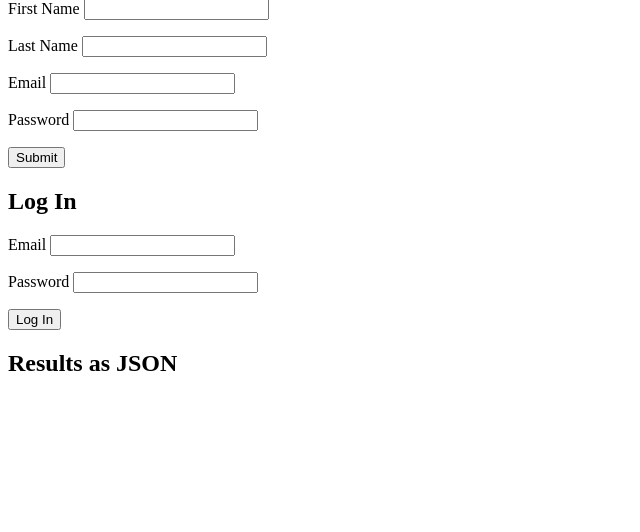
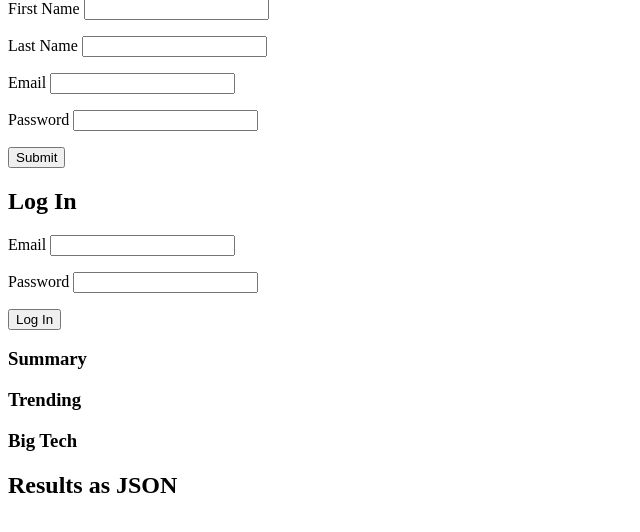
Before and after one commit to Laurens-GitHub/Project-Money, a Flask app: template templates/homepage.html in a window 1280 px wide. Shown: the part 175-707 px from the top of the page, without its empty margins (0-640 px from the left). Run offline with Flask 2, Linux system fonts and the light colour scheme; the template is opened without the code that fills it, so the values that code supplies are empty.

Commit message:
trending and big tech added to homepage

```diff
--- /dev/null
+++ b/market_news.py
@@ -0,0 +1,15 @@
+import os
+import newsapi
+from newsapi import NewsApiClient
+
+NEWS_KEY = os.environ['NEWS_KEY']
+HEADERS = {'X-API-KEY': NEWS_KEY}
+
+def get_news():
+    """Gets US business news"""
+    newsapi = NewsApiClient(NEWS_KEY)
+    top_headlines = newsapi.get_top_headlines(
+                                          category='business',
+                                          country='us',
+                                          language='en')
+    return top_headlines
--- a/requirements.txt
+++ b/requirements.txt
@@ -7,7 +7,7 @@ idna==3.2
 itsdangerous==2.0.1
 Jinja2==3.0.1
 MarkupSafe==2.0.1
-newsapi-python
+newsapi-python==0.2.6
 psycopg2-binary==2.8.6
 pylint-flask-sqlalchemy==0.1.0
 pylint-flask==0.6
--- a/server.py
+++ b/server.py
@@ -1,15 +1,14 @@
 """Server for Ticker app."""
 
+import os
+from pprint import pformat
 from flask import Flask, render_template, request, flash, session, redirect
-from pprint import pformat
-import os
 import requests
 from model import connect_to_db, db
 import crud
 import yfapi
+import market_news
 from jinja2 import StrictUndefined
-import http.client, urllib.parse
-from newsapi import NewsApiClient
 
 app = Flask(__name__)
 app.secret_key = "dev"
@@ -17,8 +16,6 @@ app.jinja_env.undefined = StrictUndefined
 STOCKS_KEY = os.environ['YAHOO_KEY']
 RAPID_KEY = os.environ['RAPID_KEY']
 NEWS_KEY = os.environ['NEWS_KEY']
-NEWS_KEY2 = os.environ['NEWS_KEY2']
-
 
 #remove in production
 app.config['PRESERVE_CONTEXT_ON_EXCEPTION'] = True
@@ -31,23 +28,13 @@ app.config['PRESERVE_CONTEXT_ON_EXCEPTION'] = True
 def show_stock_data():
     """Shows stock data"""
 
-    quote_url = "https://yfapi.net/v6/finance/quote"
-    quote_query = {"symbols":".INX,NDAQ,AAPL,MSFT,GOOGL,AMZN,FB"}
-    headers = {'X-API-KEY': STOCKS_KEY}
-    quotes = requests.request("GET", quote_url, headers=headers, params=quote_query)
-    quotes_json = quotes.json()
+    news_json = market_news.get_news()
 
-    newsapi = NewsApiClient(NEWS_KEY)
-    top_headlines = newsapi.get_top_headlines(
-                                          category='business',
-                                          country='us',
-                                          language='en')
 
     return render_template('homepage.html',
-                           pformat=pformat,
-                           quote_data=quotes_json,
-                        #    trend_data=trends_json,
-                           news_data=top_headlines)
+                           pformat=pformat, news_data=news_json)
+                        #    quote_data=quotes_json)
+                        #    )
 
 @app.route('/market_summary.json')
 def send_market_summary():
@@ -64,6 +51,22 @@ def send_trending_stocks():
     trends_json = yfapi.get_trending()
 
     return trends_json
+
+@app.route('/big_tech.json')
+def send_tech_stocks():
+    """Sends data for major tech stocks"""
+
+    tech_json = yfapi.get_big_tech()
+
+    return tech_json
+
+# @app.route('/market_news.json')
+# def send_market_news():
+#     """Sends data for latest US business news"""
+
+#     news_json = market_news.get_news()
+
+#     return news_json
 
 #=======================================#
 ###############   QUOTES   ##############
--- a/static/js/homepage.js
+++ b/static/js/homepage.js
@@ -1,7 +1,8 @@
+//////////  SUMMARY  \\\\\\\\\\\\\\
+
 function getSummary() {
 
     fetch("/market_summary.json")
-
       .then((response) => response.json())
       //waits for a response, in json format
       .then((data) => insertSummaryData(data));
@@ -9,27 +10,30 @@ function getSummary() {
     //    console.log("function has run")
     //   debugger;
     };
-  const insertTrendingData = (response) => {
+  const insertSummaryData = (response) => {
     // Once the data has been provided by the server,
     // insert it into the page as an HTML string.
     const indexes = response['marketSummaryResponse']['result'];
     console.log("attempting insert")
     const container = document.querySelector("#summary");
-
     // empty the container so it has no content
     container.innerHTML = "";
 
     for (let i=0; i<indexes.length; i++) {
-
-      createCardAndAddToContainer(
-      market = indexes[i].get(['shortName'], '-'),
-      price = indexes[i].get(['regularMarketPrice']['fmt'], '-'),
-      change = indexes[i].get(['regularMarketChange']['fmt'], '-'),
-      pct_change =  indexes[i].get(['regularMarketChangePercent']['fmt'], '-')
+        if (indexes[i]['shortName'] == undefined) {
+            market = indexes[i]['exchange']
+        } else {
+            market = indexes[i]['shortName']
+        }
+        createSummaryAndAddToContainer(
+        market,
+        price = indexes[i]['regularMarketPrice']['fmt'],
+        change = indexes[i]['regularMarketChange']['fmt'],
+        pct_change =  indexes[i]['regularMarketChangePercent']['fmt']
       );
     }
   };
-  const createCardAndAddToContainer = (market, price, change, pct_change) => {
+  const createSummaryAndAddToContainer = (market, price, change, pct_change) => {
     const cardElement = document.createElement("div");
     cardElement.classList.add("card");
     cardElement.innerHTML = `
@@ -41,48 +45,69 @@ function getSummary() {
     document.querySelector("#summary").append(cardElement);
   };
 
-
-// TRENDING
+////////////  TRENDING  \\\\\\\\\\\\\\
 
 function getTrending() {
     fetch("/trending_stocks.json")
+      .then((response) => response.json())
+      .then((data) => insertTrendData(data));
 
-      .then((response) => response.json())
-      //waits for a response, in json format
-      .then((data) => insertTrendData(data));
-      //takes the json that is returned, and passes it into the insertCardData function
-    //    console.log("function has run")
-    //   debugger;
     };
   const insertTrendData = (response) => {
-    // Once the data has been provided by the server,
-    // insert it into the page as an HTML string.
-    const trending_stocks = response['finance']['result']['quotes'];
-    console.log("attempting insert")
-    debugger;
+
+    const trending_stocks = response['finance']['result'][0]['quotes'];
     const container = document.querySelector("#trending");
-
-    // empty the container so it has no content
     container.innerHTML = "";
 
-    for (let i=0; i<indexes.length; i++) {
-
+    for (let i=0; i<trending_stocks.length; i++) {
       createTrendAndAddToContainer(
-      market = indexes[i].get(['shortName'], '-'),
-      price = indexes[i].get(['regularMarketPrice']['fmt'], '-'),
-      change = indexes[i].get(['regularMarketChange']['fmt'], '-'),
-      pct_change =  indexes[i].get(['regularMarketChangePercent']['fmt'], '-')
+      trender = trending_stocks[i]['symbol']
       );
     }
   };
-  const createTrendAndAddToContainer = (market, price, change, pct_change) => {
+    const createTrendAndAddToContainer = (trender) => {
         const cardElement = document.createElement("div");
         cardElement.classList.add("card");
         cardElement.innerHTML = `
-        <p>${market}</p>
+            <p>${trender}</p>
+
+            `;
+    document.querySelector("#trending").append(cardElement);
+};
+
+////////////  MAJOR TECH  \\\\\\\\\\\\\\
+
+function getBigTech() {
+    fetch("/big_tech.json")
+      .then((response) => response.json())
+      .then((data) => insertTechData(data));
+
+    };
+  const insertTechData = (response) => {
+
+    const tech_stocks = response['quoteResponse']['result'];
+    const container = document.querySelector("#big-tech");
+    container.innerHTML = "";
+
+    for (let i=0; i<tech_stocks.length; i++) {
+        createStockAndAddToContainer(
+        symbol = tech_stocks[i]['symbol'],
+        price = tech_stocks[i]['regularMarketPrice'],
+        change = tech_stocks[i]['regularMarketChange'],
+        pct_change = tech_stocks[i]['regularMarketChangePercent']
+        );
+    }
+    };
+    const createStockAndAddToContainer = (symbol, price, change, pct_change) => {
+        const cardElement = document.createElement("div");
+        cardElement.classList.add("card");
+        cardElement.innerHTML = `
+            <p>${symbol}</p>
             <p>${price}</p>
             <p>${change}</p>
             <p>${pct_change}</p>
             `;
-    document.querySelector("#trending").append(cardElement);
+    document.querySelector("#big-tech").append(cardElement);
 };
+
+////////////  MARKET NEWS  \\\\\\\\\\\\\\
--- a/templates/base.html
+++ b/templates/base.html
@@ -3,6 +3,10 @@
   <head>
     <meta charset="utf-8">
     <meta name="viewport" content="width=device-width">
+    <link rel="icon" type="image/png" sizes="32x32" href="/static/img/favicon-16x16.png">
+    <link rel="icon" type="image/png" sizes="16x16" href="/static/img/favicon-32x32.png">
+    <link rel="manifest" href="/static/img/site.webmanifest">
+
     <title>
       {% block title %}{% endblock %}
     </title>
--- a/templates/homepage.html
+++ b/templates/homepage.html
@@ -48,27 +48,34 @@
   </form>
 {% endif %}
 
+<h3>Summary</h3>
 <div id="summary">
 
 </div>
 
+<h3>Trending</h3>
 <div id="trending">
+
+</div>
+
+<h3>Big Tech</h3>
+<div id="big-tech">
 
 </div>
 
     <div id="results-as-json">
         <h2>Results as JSON</h2>
-
         <pre>{{ pformat(news_data) }}</pre>
-        <pre>{{ pformat(quote_data) }}</pre>
-        <pre>{{ pformat(trend_data) }}</pre>
     </div>
 
 <script src="/static/js/homepage.js"></script>
 <script>
     window.onload = (event) =>  {
         getSummary();
-        };
+        getTrending();
+        getBigTech();
+        getNews
+    };
 </script>
 {% endblock %}
 
--- a/yfapi.py
+++ b/yfapi.py
@@ -46,3 +46,13 @@ def get_trending():
     trends_json = trends.json()
 
     return trends_json
+
+def get_big_tech():
+    """Gets major tech stocks"""
+    quote_url = "https://yfapi.net/v6/finance/quote"
+    tech_query = {"symbols":"AAPL,MSFT,GOOGL,AMZN,NVDA,FB"}
+    headers = {'X-API-KEY': STOCKS_KEY}
+    quotes = requests.request("GET", quote_url, headers=headers, params=tech_query)
+    tech_json = quotes.json()
+
+    return tech_json
```
Also changed, not shown: static/img/android-chrome-192x192.png (added), static/img/android-chrome-512x512.png (added), static/img/apple-touch-icon.png (added), static/img/favicon-16x16.png (added), static/img/favicon-32x32.png (added), static/img/favicon.ico (added), static/img/site.webmanifest (added). Lines whose indentation alone changed are shown as unchanged.
